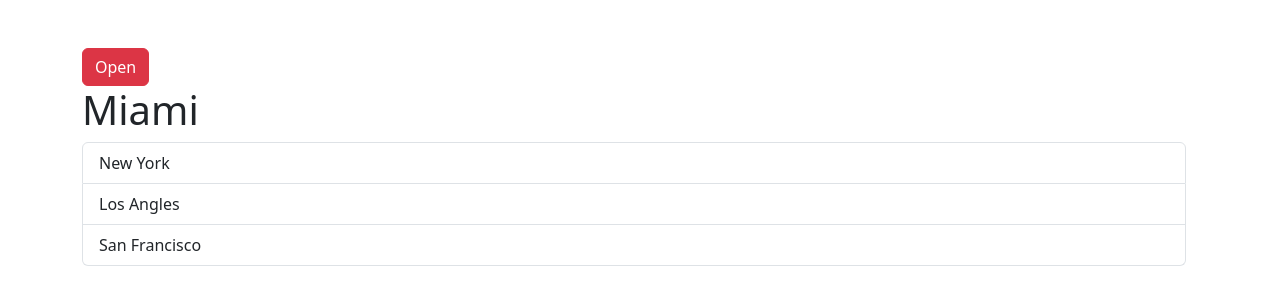
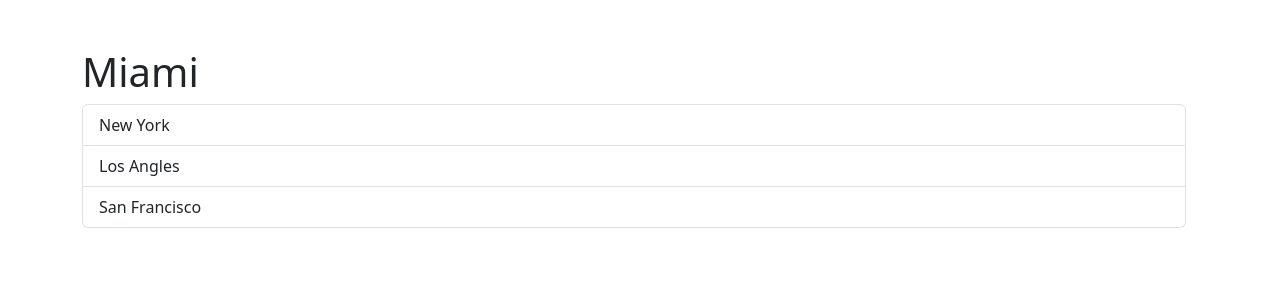
Before and after one commit to HusanboyZafarov/React-TypeScript, a React (Vite) app: page / in a window 1280 px wide. Shown: the top 304 px of the page. Built offline with nearby package versions, Linux system fonts and the light colour scheme.

Commit message:
finishing styling

```diff
--- a/src/App.tsx
+++ b/src/App.tsx
@@ -1,6 +1,6 @@
 import Button from './components/Button';
 import Alert from './components/Alert';
-import ListGroup from './components/ListGroup/ListGroup';
+import ListGroup from './components/ListGroup';
 import { useState } from 'react';
 
 function App() {
@@ -30,7 +30,7 @@ function App() {
 
   return (
     <div className='container py-5'>
-      {alertVisible && (
+      {/* {alertVisible && (
         <Alert onChangeVisible={handleAlertVisible} color={color}>
           The message is here
         </Alert>
@@ -38,7 +38,7 @@ function App() {
 
       <Button color={color} onClick={handleAlertVisible}>
         {alertVisible ? 'Close' : 'Open'}
-      </Button>
+      </Button> */}
 
       <ListGroup
         heading='Miami'
--- a/src/components/ListGroup/ListGroup.css
+++ b/src/components/ListGroup/ListGroup.css
@@ -0,0 +1,3 @@
+.list-group {
+    list-style: none;
+}
--- /dev/null
+++ b/src/components/ListGroup/index.ts
@@ -0,0 +1,3 @@
+import ListGroup from './ListGroup';
+
+export default ListGroup;
```
